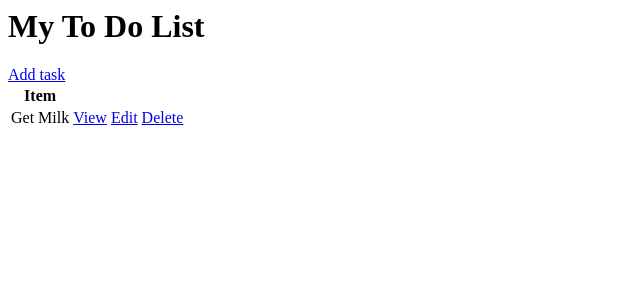
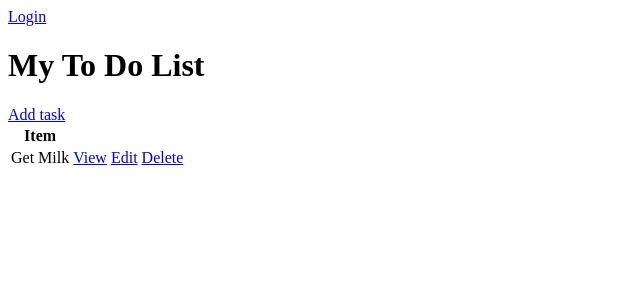
Before and after one commit to asadkhalidd/django-todo_list, a Django app: page / in a window 1280 px wide. Shown: the top 300 px of the page, without its empty margins (0-640 px from the left). Run offline with Django 4.2, Linux system fonts and the light colour scheme; data comes from the database, SQL or seed files in the repository; both versions use the stored data as it was after the commit.

Commit message:
Login/Logout

```diff
--- a/base/templates/base/task_list.html
+++ b/base/templates/base/task_list.html
@@ -1,3 +1,11 @@
+
+{% if request.user.is_authenticated %}
+    <p>{{request.user}}</p>
+    <a href="{% url 'logout' %}">Logout</a>
+{% else %}
+    <a href="{% url 'login' %}">Login</a>
+{% endif %}
+
 <h1>My To Do List</h1>
 <a href="{% url 'task-create' %}">Add task</a>
 
--- a/base/urls.py
+++ b/base/urls.py
@@ -1,7 +1,11 @@
 from django.urls import path
-from .views import TaskList, TaskDetail, CreateView, TaskCreate, TaskUpdate, TaskDelete
+from .views import TaskList, TaskDetail, TaskCreate, TaskUpdate, TaskDelete, CustomLoginView
+from django.contrib.auth.views import LogoutView
 
 urlpatterns = [
+    path('login/', CustomLoginView.as_view(), name='login'),
+    path('logout/', LogoutView.as_view(next_page='login'), name='logout'),
+
     path('', TaskList.as_view(), name='tasks'),
     path('task/<int:pk>', TaskDetail.as_view(), name='task'),
     path('create-task', TaskCreate.as_view(), name='task-create'),
--- a/base/views.py
+++ b/base/views.py
@@ -1,9 +1,20 @@
+from distutils.log import Log
 from django.shortcuts import render
 from django.views.generic.list import ListView
 from django.views.generic.detail import DetailView
 from django.views.generic.edit import CreateView, UpdateView, DeleteView
 from django.urls import reverse_lazy
+from django.contrib.auth.views import LoginView
 from .models import Task
+
+
+class CustomLoginView(LoginView):
+    template_name = 'base/login.html'
+    fields = '__all__'
+    redirect_authenticated_user = True
+
+    def get_success_url(self):
+        return reverse_lazy('tasks')
 
 
 class TaskList(ListView):
```
Also changed, not shown: base/templates/base/login.html (added, +8 -0 lines), db.sqlite3.
